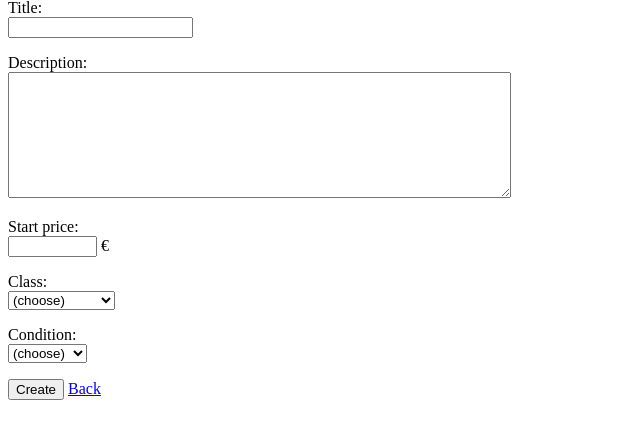
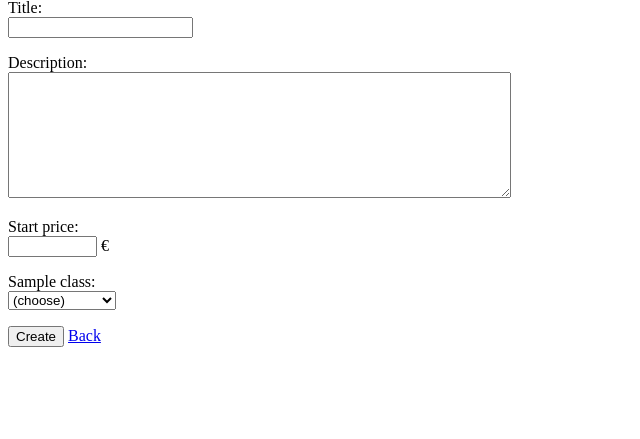
Before and after one commit to Matias000001/supermarket, a Flask app: template templates/new_item.html in a window 1280 px wide. Shown: the part 81-520 px from the top of the page, without its empty margins (0-640 px from the left). Run offline with Flask 3, Linux system fonts and the light colour scheme; the template is opened without the code that fills it: most values are stand-ins (such as "Sample title", 1, 10 or a date in 2020).

Commit message:
Store classes in database

```diff
--- a/app.py
+++ b/app.py
@@ -27,7 +27,7 @@ def show_user(user_id):
     items = users.get_items(user_id)
     if not items:
         items = []
-    return render_template("show_user.html", user = user, items = items)
+    return render_template("show_user.html", user=user, items=items)
 
 @app.route("/find_item")
 def find_item():
@@ -42,7 +42,8 @@ def find_item():
 @app.route("/new_item")
 def new_item():
     require_login()
-    return render_template("new_item.html")
+    classes = items.get_all_classes()
+    return render_template("new_item.html", classes=classes)
 
 @app.route("/remove_item/<int:item_id>", methods=["POST", "GET"])
 def remove_item(item_id):
@@ -94,7 +95,7 @@ def show_item(item_id):
     if not item:
         abort(404)
     classes = items.get_classes(item_id)
-    return render_template("show_item.html", item = item , classes = classes)
+    return render_template("show_item.html", item=item , classes=classes)
 
 @app.route("/create_item", methods=["POST"])
 def create_item():
@@ -109,19 +110,13 @@ def create_item():
     if not re.search("^[1-9][0-9]{0,3}$", price):
         abort(403)
     user_id = session["id"]
-
     classes = []
-    section = request.form["section"]
-    if section:
-        classes.append(("Section", section))
-    condition = request.form["condition"]
-    if condition:
-        classes.append(("Condition", condition))
-
+    for entry in request.form.getlist("classes"):
+        if entry:
+            parts = entry.split(":")
+            classes.append((parts[0], parts[1]))
     items.add_item(title, description, price, user_id, classes)
     return redirect("/")
-
-
 
 @app.route("/login", methods=["GET", "POST"])
 def login():
--- a/schema.sql
+++ b/schema.sql
@@ -12,13 +12,18 @@ CREATE TABLE items (
     user_id INTEGER REFERENCES users
 );
 
+CREATE TABLE classes (
+    id INTEGER PRIMARY KEY,
+    title TEXT,
+    value TEXT
+);
+
 CREATE TABLE item_classes (
     id INTEGER PRIMARY KEY,
     item_id INTEGER REFERENCES items,
     title TEXT,
     value TEXT
 );
-
 
 CREATE TABLE messages (
     id INTEGER PRIMARY KEY,
--- a/templates/new_item.html
+++ b/templates/new_item.html
@@ -20,27 +20,17 @@
         <input type="text" name="price" size="8" pattern="^[1-9][0-9]{0,3}$" />
         €
       </p>
+      {% for class in classes %}
       <p>
-        Class: <br />
-        <select name="section" required>
-          <option value="choose">(choose)</option>
-          <option value="books">Books</option>
-          <option value="electronics">Electronics</option>
-          <option value="clothes">Clothes</option>
-          <option value="furniture">Furniture</option>
-          <option value="miscellaneous">Miscellaneous</option>
+        {{ class }}: <br />
+        <select name="classes">
+          <option value="">(choose)</option>
+          {% for option in classes[class] %}
+          <option value="{{ class }}:{{ option }}">{{ option }}</option>
+          {% endfor %}
         </select>
       </p>
-      <p>
-        Condition: <br />
-        <select name="condition" required>
-          <option value="choose">(choose)</option>
-          <option value="new">New</option>
-          <option value="good">Good</option>
-          <option value="moderate">Moderate</option>
-          <option value="poor">Poor</option>
-        </select>
-      </p>
+      {% endfor %}
       <input type="submit" value="Create" />
       <a href="/">Back</a>
     </form>
```
Also changed, not shown: init.sql (added, +12 -0 lines), items.py (+10 -0 lines).
